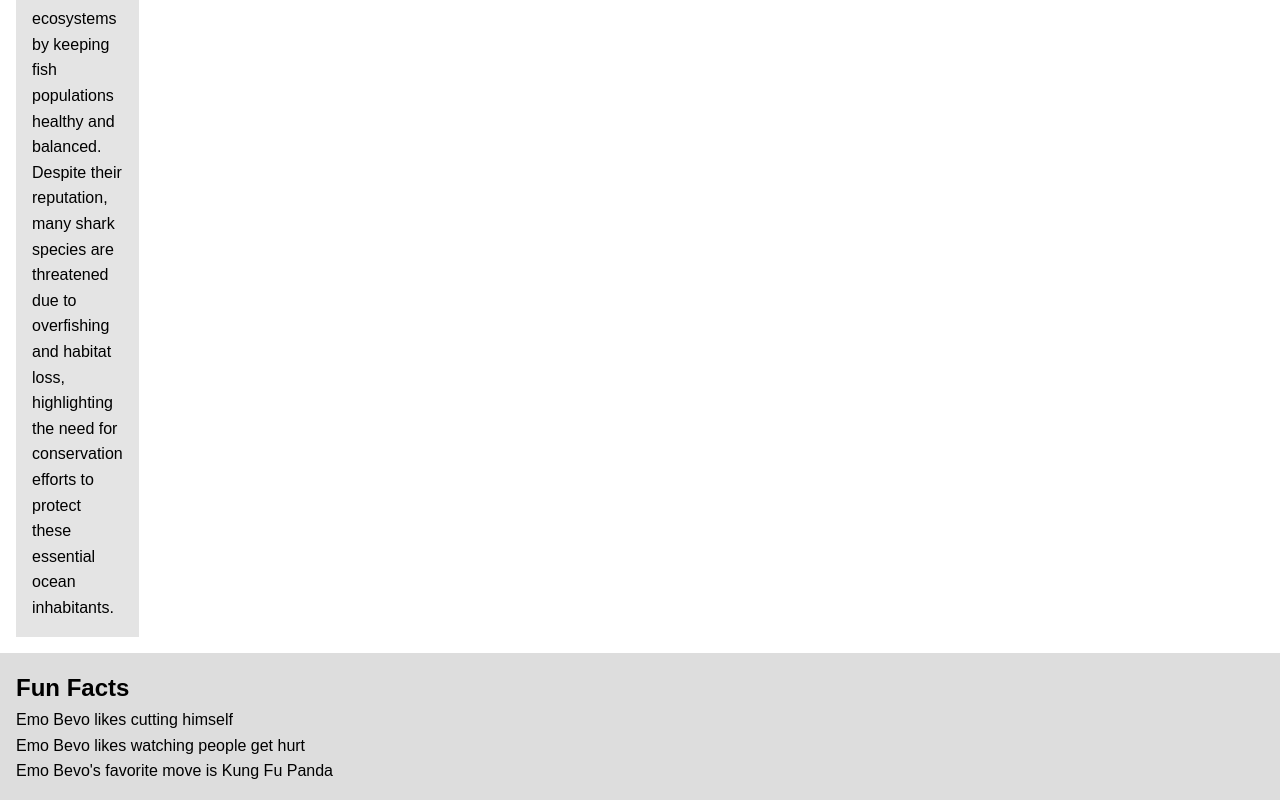
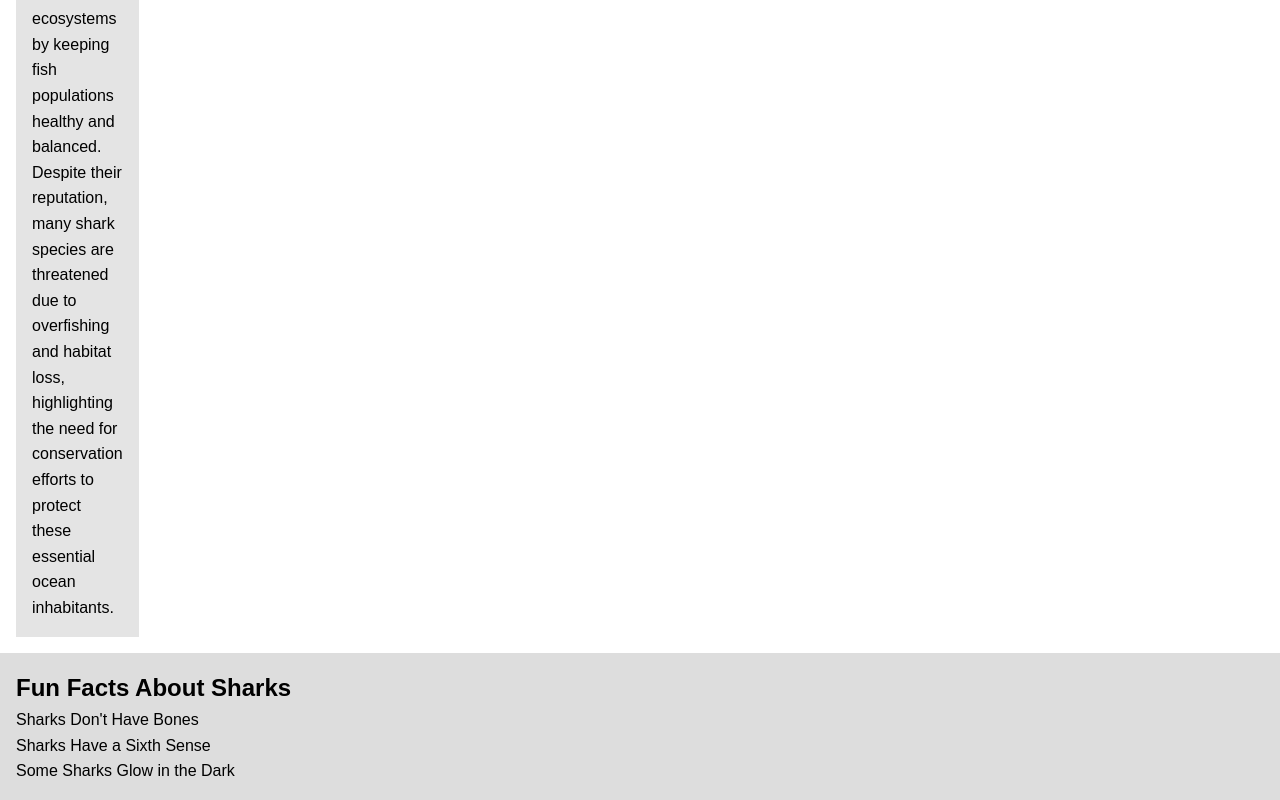
Before and after one commit to simonyarmo/hw4, a plain HTML site: page index.html in a window 1280 px wide. Shown: the part 1741-2541 px from the top of the page. Drawn offline with Linux system fonts and the light colour scheme.

Commit message:
now Final

```diff
--- a/index.html
+++ b/index.html
@@ -44,15 +44,11 @@
     </main>
 
     <aside>
-        <h2>Fun Facts</h2>
-        <p>Emo Bevo likes cutting himself</p>
-        <p>Emo Bevo likes watching people get hurt</p>
-        <p>Emo Bevo's favorite move is Kung Fu Panda</p>
+        <h2>Fun Facts About Sharks</h2>
+        <p>Sharks Don't Have Bones</p>
+        <p>Sharks Have a Sixth Sense</p>
+        <p>Some Sharks Glow in the Dark</p>
     </aside>
 
-    <footer>
-        <h3>Cite</h3>
-        <p>Shout out Keke sayers</p>
-    </footer>
 </body>
 </html>
```
